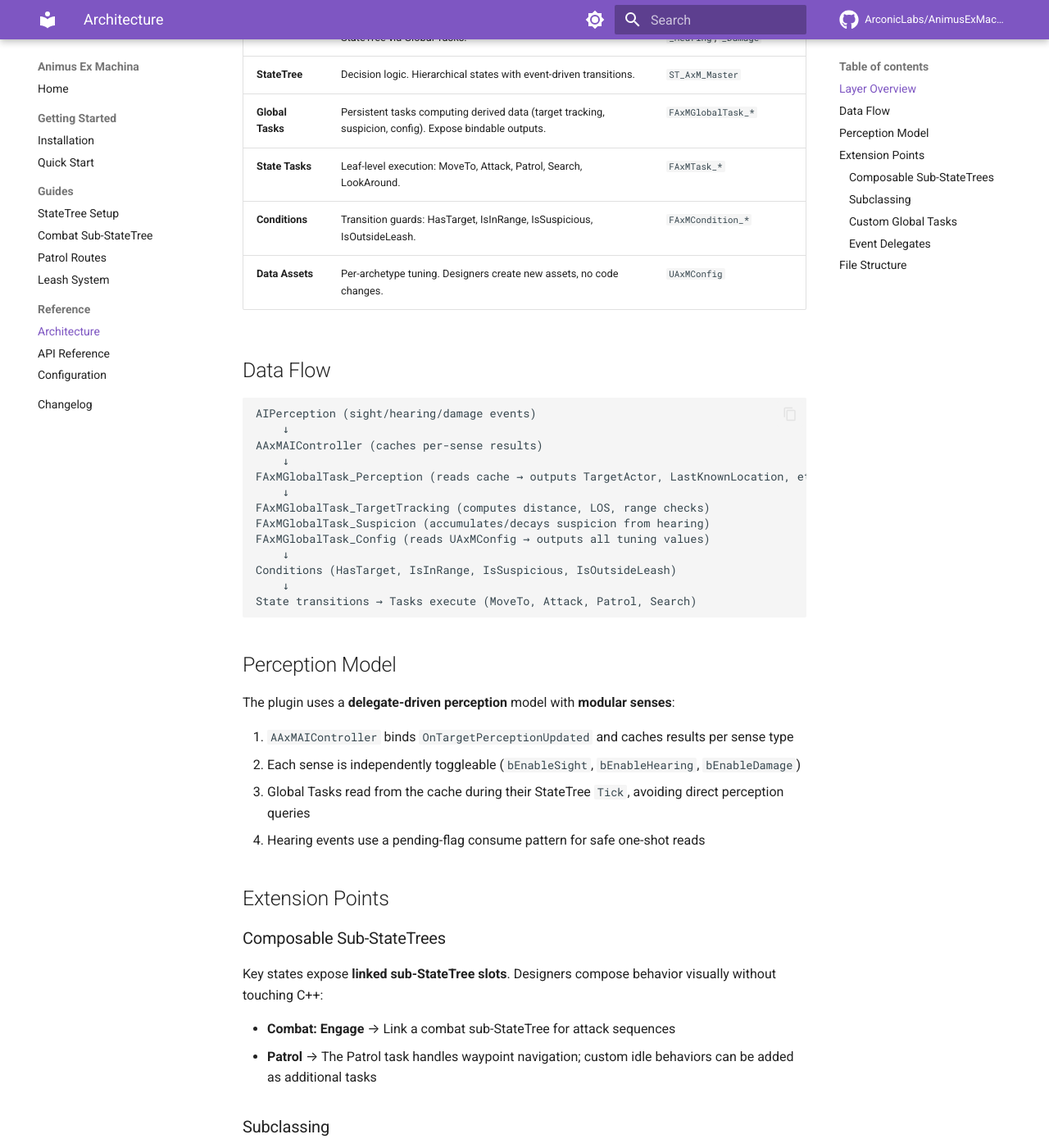
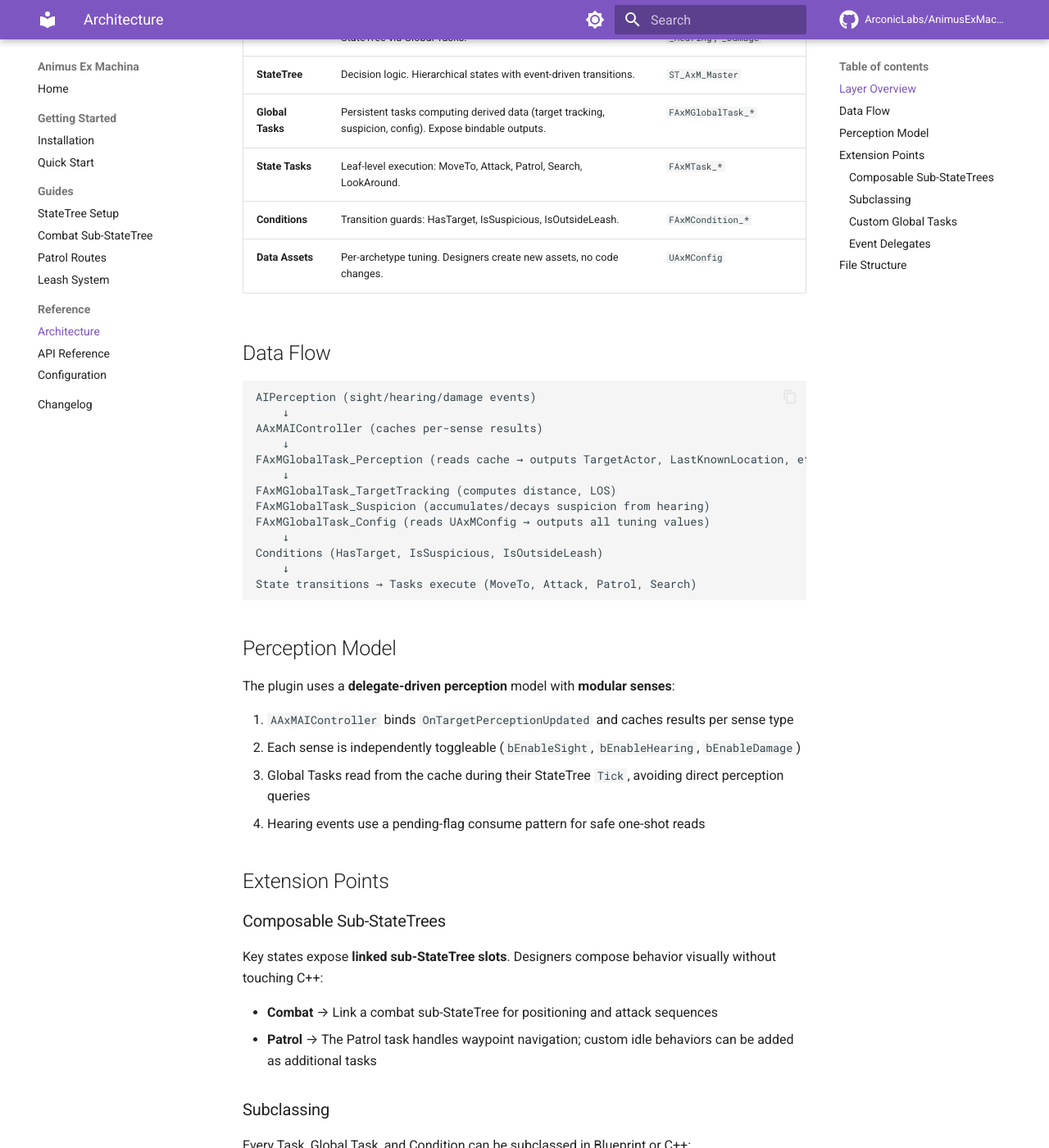
Before and after one commit to ArconicLabs/AnimusExMachina, an MkDocs documentation site: the page built from docs/reference/architecture.md, in a window 1280 px wide and 1400 px high, scrolled down 431 px. Shown: the whole window at 82% size. Built offline with MkDocs 1.6.1 and Material for MkDocs 9.7.7, drawn with Linux system fonts in a browser that asks for light colours; comment, search, counter and statistics services are not loaded; some of the changed text lies outside the part shown.

Commit message:
docs: update API, architecture, and config references
Remove IsInEngagementRange condition from API reference, update
TargetTracking and Config global task tables, update architecture
diagrams and file structure, remove EngagementRange from config docs.

````diff
--- a/docs/reference/architecture.md
+++ b/docs/reference/architecture.md
@@ -11,7 +11,7 @@ The plugin follows a layered architecture. Perception is the senses, the StateTr
 | **StateTree** | Decision logic. Hierarchical states with event-driven transitions. | `ST_AxM_Master` |
 | **Global Tasks** | Persistent tasks computing derived data (target tracking, suspicion, config). Expose bindable outputs. | `FAxMGlobalTask_*` |
 | **State Tasks** | Leaf-level execution: MoveTo, Attack, Patrol, Search, LookAround. | `FAxMTask_*` |
-| **Conditions** | Transition guards: HasTarget, IsInRange, IsSuspicious, IsOutsideLeash. | `FAxMCondition_*` |
+| **Conditions** | Transition guards: HasTarget, IsSuspicious, IsOutsideLeash. | `FAxMCondition_*` |
 | **Data Assets** | Per-archetype tuning. Designers create new assets, no code changes. | `UAxMConfig` |
 
 ## Data Flow
@@ -23,11 +23,11 @@ AAxMAIController (caches per-sense results)
     ↓
 FAxMGlobalTask_Perception (reads cache → outputs TargetActor, LastKnownLocation, etc.)
     ↓
-FAxMGlobalTask_TargetTracking (computes distance, LOS, range checks)
+FAxMGlobalTask_TargetTracking (computes distance, LOS)
 FAxMGlobalTask_Suspicion (accumulates/decays suspicion from hearing)
 FAxMGlobalTask_Config (reads UAxMConfig → outputs all tuning values)
     ↓
-Conditions (HasTarget, IsInRange, IsSuspicious, IsOutsideLeash)
+Conditions (HasTarget, IsSuspicious, IsOutsideLeash)
     ↓
 State transitions → Tasks execute (MoveTo, Attack, Patrol, Search)
 ```
@@ -47,7 +47,7 @@ The plugin uses a **delegate-driven perception** model with **modular senses**:
 
 Key states expose **linked sub-StateTree slots**. Designers compose behavior visually without touching C++:
 
-- **Combat: Engage** → Link a combat sub-StateTree for attack sequences
+- **Combat** → Link a combat sub-StateTree for positioning and attack sequences
 - **Patrol** → The Patrol task handles waypoint navigation; custom idle behaviors can be added as additional tasks
 
 ### Subclassing
@@ -88,7 +88,7 @@ Source/AnimusExMachina/
       Tasks/
         AxMGlobalTask_Perception.h             # Multi-sense target acquisition
         AxMGlobalTask_Suspicion.h              # Suspicion accumulation and decay
-        AxMGlobalTask_TargetTracking.h         # Distance, LOS, range computation
+        AxMGlobalTask_TargetTracking.h         # Distance, LOS computation
         AxMGlobalTask_Config.h                 # Config value exposure
         AxMTask_MoveTo.h                       # Navigation via PathFollowing delegate
         AxMTask_FaceTarget.h                   # Focus-based rotation
@@ -98,7 +98,6 @@ Source/AnimusExMachina/
         AxMTask_SearchArea.h                   # EQS/NavMesh search pattern
       Conditions/
         AxMCondition_HasTarget.h               # TargetActor validity check
-        AxMCondition_IsInEngagementRange.h     # Range bool passthrough
         AxMCondition_IsSuspicious.h            # Suspicion threshold check
         AxMCondition_IsOutsideLeash.h          # Leash distance check
   Private/
````
Also changed, not shown: docs/index.md (+4 -5 lines), docs/reference/api.md (+0 -12 lines), docs/reference/configuration.md (+0 -3 lines).
